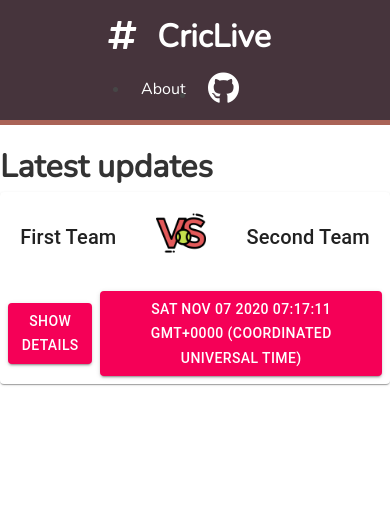
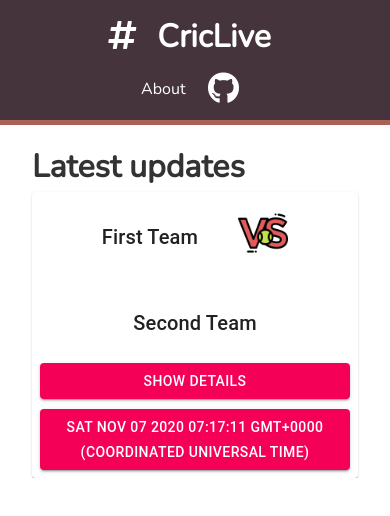
Before and after one commit to stephin007/CricLive, a React (Create React App) app: page / in a window 390 px wide. Shown: the top 516 px of the page. Built offline with nearby package versions, Linux system fonts and the light colour scheme; no server answers.

Commit message:
Made the card responsive

```diff
--- a/src/App.css
+++ b/src/App.css
@@ -4,6 +4,7 @@
   box-sizing: border-box;
   margin: 0;
   padding: 0;
+  -webkit-tap-highlight-color:  rgba(255, 255, 255, 0);
 }
 
 body {
@@ -64,9 +65,10 @@ body {
 .navbar ul {
   display: flex;
   align-items: center;
+  list-style-type: none;
 }
 
-.navbar a {
+.navbar a{
   color: #fff;
   padding: 0.45rem;
   margin: 0 0.25rem;
@@ -80,6 +82,20 @@ body {
 
 .about-para{
   margin: 1rem 0;
+}
+
+.mycard_button, .MuiButton-root{
+  display: flex;
+  flex-direction: column;
+  width: 100%;
+}
+
+.MuiButton-root:nth-child(1){
+  margin-bottom: 10px;
+}
+
+.MuiButton-root:nth-child(2){
+  margin-right: 8px;
 }
 
 /* Mobile Styles */
--- a/src/App.js
+++ b/src/App.js
@@ -1,23 +1,23 @@
 import React, {useEffect} from "react"
 import { BrowserRouter as Router, Route, Switch } from "react-router-dom";
 import Navbar from "./components/Navbar"
-import MyCard from "./components/MyCard"
 import About from "./components/About"
+import Home from "./components/Home"
 import {getMatches} from "./api/Api"
 import "./App.css"
 
 const App = () => {
-  useEffect(()=>{
-    getMatches()
-    .then((data) => console.log("DATA: ",data))
-    .catch(error=> console.log(error))
-  },[])
+  // useEffect(()=>{
+  //   getMatches()
+  //   .then((data) => console.log("DATA: ",data))
+  //   .catch(error=> console.log(error))
+  // },[])
   return (
     <Router>
       <div className="App">
           <Navbar/>
           <Switch>
-              <Route exact path="/" component={MyCard} />
+              <Route exact path="/" component={Home} />
               <Route exact path="/about" component={About} />
             </Switch>
 
--- a/src/api/Api.js
+++ b/src/api/Api.js
@@ -1,9 +1,10 @@
 const API_KEY = process.env.REACT_APP_CRIC_API_KEY;
+
 // GET ALL THE UPCOMING MATCHES
 
 export const getMatches = () => {
-    const url = `https://cricapi.com/api/matches/${API_KEY}`
-    return fetch(url)
-    .then((response) =>response.json())
-    .catch((error) => console.log("ERROR : ", error))
+    // const url = `https://cricapi.com/api/matches/${API_KEY}`
+    // return fetch(url)
+    // .then((response) =>response.json())
+    // .catch((error) => console.log("ERROR : ", error))
 }
--- /dev/null
+++ b/src/components/Home.js
@@ -0,0 +1,12 @@
+import React from 'react'
+import MyCard from "./MyCard"
+
+const Home = () => {
+    return (
+        <div className="container">
+            <MyCard />
+        </div>
+    )
+}
+
+export default Home
```
